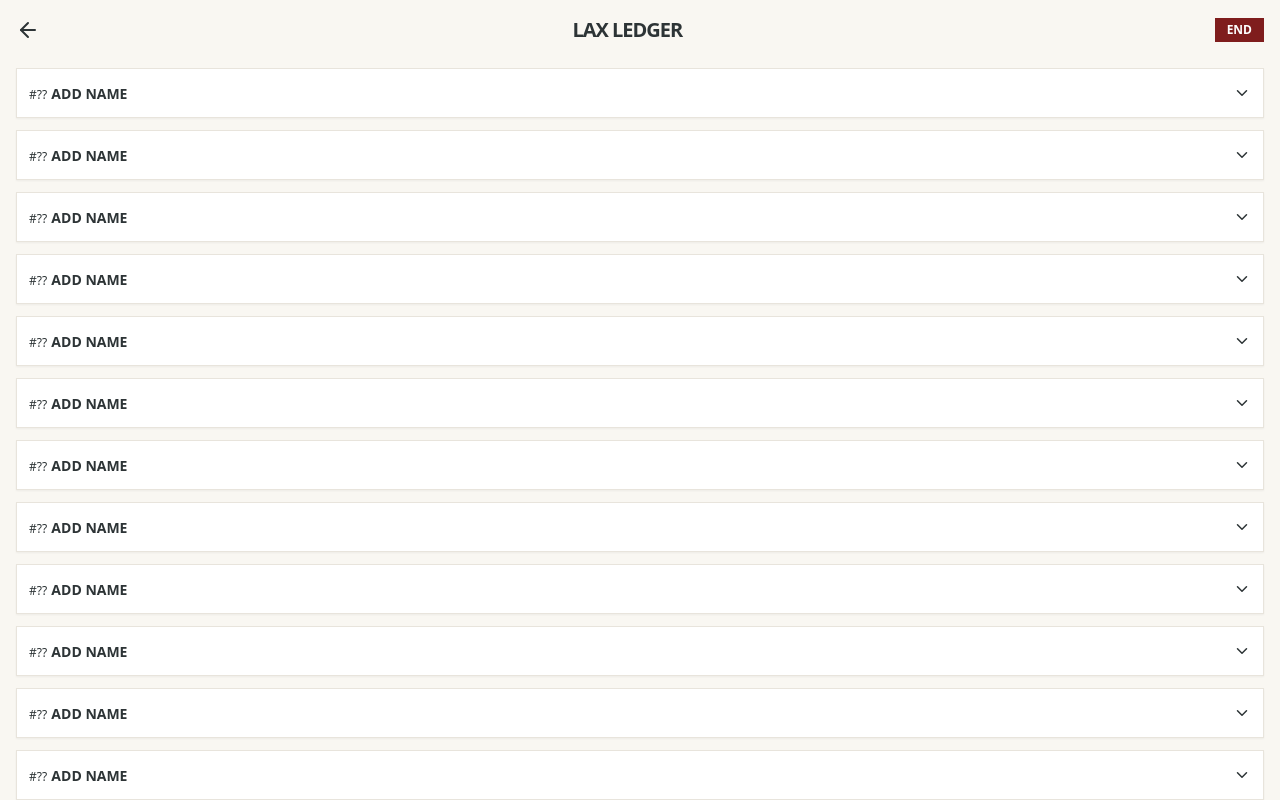
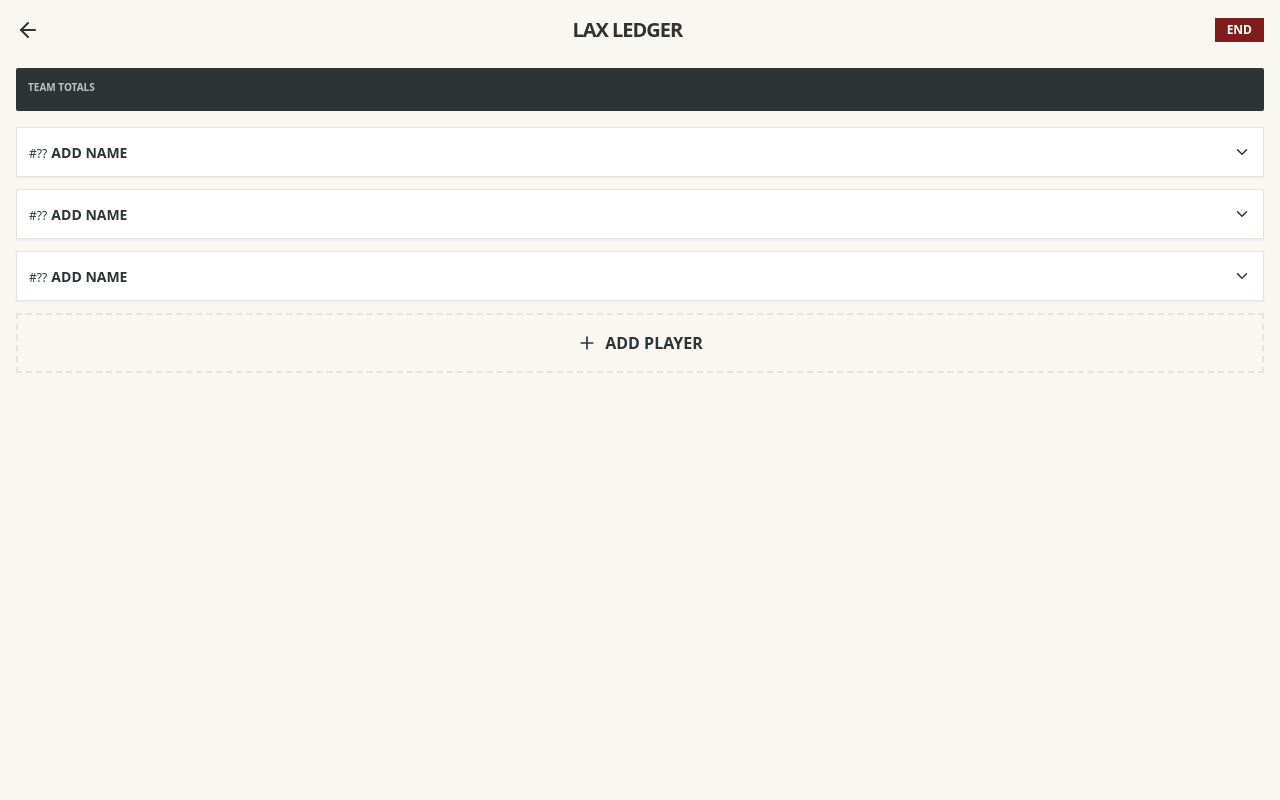
Before and after one commit to stylesmatthewr-creator/laxledgerfield, a React (Vite) app: page / in a window 1280 px wide. Both pictures are taken after a click on the button "START GAME". Shown: the top 800 px of the page. Built offline with nearby package versions, Linux system fonts and the light colour scheme.

Commit message:
Add files via upload

```diff
--- a/src/App.jsx
+++ b/src/App.jsx
@@ -1,5 +1,5 @@
 import React, { useState, useEffect } from 'react';
-import { ChevronDown, ChevronUp, Save, Clock, ArrowLeft, Trash2, Plus } from 'lucide-react';
+import { ChevronDown, ChevronUp, ArrowLeft, Trash2, Plus } from 'lucide-react';
 
 const POSITIONS = {
   MIDFIELD: ['SHOTS', 'GOALS', 'ASSISTS', 'GB', 'DRAWS', 'TO'],
@@ -11,12 +11,18 @@ const POSITIONS = {
 const App = () => {
   const [gameState, setGameState] = useState('SETUP');
   const [gameInfo, setGameInfo] = useState({ date: new Date().toLocaleDateString(), myTeam: '', opponent: '' });
-  const [players, setPlayers] = useState(() => Array.from({ length: 15 }, (_, i) => ({
+  const [players, setPlayers] = useState(() => Array.from({ length: 3 }, (_, i) => ({
       id: i, number: '', name: '', position: 'MIDFIELD', collapsed: true,
       stats: { SHOTS: 0, GOALS: 0, ASSISTS: 0, GB: 0, DRAWS: 0, TO: 0, SAVES: 0, INTERCEPTIONS: 0 }
   })));
   const [pastGames, setPastGames] = useState(() => JSON.parse(localStorage.getItem('lax-history') || '[]'));
   const [selectedGame, setSelectedGame] = useState(null);
+
+  const addPlayer = () => {
+    if (players.length < 20) {
+      setPlayers([...players, { id: Date.now(), number: '', name: '', position: 'MIDFIELD', collapsed: true, stats: { SHOTS: 0, GOALS: 0, ASSISTS: 0, GB: 0, DRAWS: 0, TO: 0, SAVES: 0, INTERCEPTIONS: 0 } }]);
+    }
+  };
 
   const updateStat = (id, stat, delta) => {
     setPlayers(players.map(p => p.id === id ? { ...p, stats: { ...p.stats, [stat]: Math.max(0, p.stats[stat] + delta) } } : p));
@@ -24,6 +30,17 @@ const App = () => {
 
   const getSavePercentage = (p) => {
     return p.stats.SHOTS > 0 ? ((p.stats.SAVES / p.stats.SHOTS) * 100).toFixed(0) + '%' : '0%';
+  };
+
+  const getTeamTotals = () => {
+    const activePlayers = selectedGame?.players || players;
+    const totals = {};
+    activePlayers.forEach(p => {
+      Object.entries(p.stats).forEach(([stat, val]) => {
+        totals[stat] = (totals[stat] || 0) + val;
+      });
+    });
+    return totals;
   };
 
   const endGame = () => {
@@ -73,12 +90,22 @@ const App = () => {
     </div>
   );
 
+  const totals = getTeamTotals();
+
   return (
     <div className="min-h-screen bg-[#F9F7F2] p-4 font-sans uppercase text-[#2D3436]">
       <div className="flex justify-between items-center mb-6">
         <button onClick={() => { setSelectedGame(null); setGameState('HISTORY'); }}><ArrowLeft/></button>
         <h1 className="text-xl font-black tracking-tighter">{gameState === 'VIEW_GAME' ? 'GAME REVIEW' : 'LAX LEDGER'}</h1>
         {gameState === 'LIVE' && <button onClick={endGame} className="bg-red-900 text-white px-3 py-1 text-xs font-bold">END</button>}
+      </div>
+
+      {/* TEAM TOTALS */}
+      <div className="bg-[#2D3436] text-white p-3 mb-4 rounded-sm">
+        <h2 className="text-[10px] font-bold mb-1 opacity-70">TEAM TOTALS</h2>
+        <div className="flex gap-3 overflow-x-auto text-[10px] font-bold">
+          {Object.entries(totals).filter(([_, v]) => v > 0).map(([k, v]) => <span key={k}>{k.slice(0,2)}:{v}</span>)}
+        </div>
       </div>
 
       <div className="space-y-3 pb-20">
@@ -90,13 +117,11 @@ const App = () => {
             </div>
             {!p.collapsed && (
               <div className="mt-3 pt-3 border-t">
-                {/* RESTORED: These are the editable fields */}
                 <div className="flex gap-2 mb-3">
                   <input placeholder="#" value={p.number} onChange={(e) => { const n = [...players]; n[idx].number = e.target.value; setPlayers(n); }} className="w-12 border p-1 text-sm" />
                   <input placeholder="NAME" value={p.name} onChange={(e) => { const n = [...players]; n[idx].name = e.target.value; setPlayers(n); }} className="flex-1 border p-1 text-sm" />
                   <select value={p.position} onChange={(e) => { const n = [...players]; n[idx].position = e.target.value; setPlayers(n); }} className="border p-1 text-[10px]">{Object.keys(POSITIONS).map(pos => <option key={pos} value={pos}>{pos}</option>)}</select>
                 </div>
-                {/* Rest of the stat UI */}
                 <div className="flex overflow-x-auto gap-1">
                   {POSITIONS[p.position].map(s => (
                     <div key={s} className="flex flex-col items-center min-w-[50px]">
@@ -106,11 +131,22 @@ const App = () => {
                       {!selectedGame && <button onClick={() => updateStat(p.id, s, -1)} className="w-full bg-[#2D3436] text-white">-</button>}
                     </div>
                   ))}
+                  {p.position === 'GOALIE' && (
+                    <div className="flex flex-col items-center min-w-[50px]">
+                        <span className="text-[7px] font-bold">SV%</span>
+                        <div className="h-full flex items-center justify-center font-bold text-sm text-red-700">{getSavePercentage(p)}</div>
+                    </div>
+                  )}
                 </div>
               </div>
             )}
           </div>
         ))}
+        {players.length < 20 && !selectedGame && (
+          <button onClick={addPlayer} className="w-full py-4 border-2 border-dashed border-[#E8E4DC] text-[#2D3436] font-bold flex justify-center items-center gap-2">
+            <Plus size={20} /> ADD PLAYER
+          </button>
+        )}
       </div>
     </div>
   );
```
